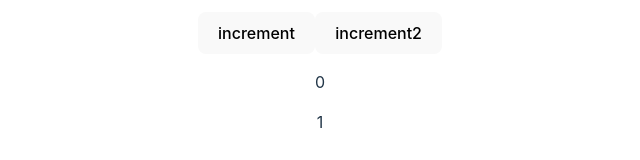
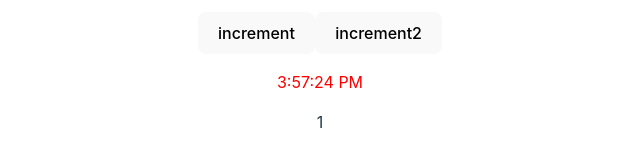
Before and after one commit to sasank2323/new_rec, a React (Vite) app: page / in a window 1280 px wide. Shown: the part 405-565 px from the top of the page, without its empty margins (320-960 px from the left). Built offline with nearby package versions, Linux system fonts and the light colour scheme.

Commit message:
css module so only one file get that css

```diff
--- a/src/Useeffectcode.jsx
+++ b/src/Useeffectcode.jsx
@@ -1,14 +1,24 @@
+import { useEffect, useState } from "react";
+import styles from './Useeffectcode.module.css';
 
-import { useEffect, useState } from "react";
 function Useeffectcode({ color }) {
+
+    // unmounting is nothing but hiding the component from the DOM so use display thats it
+    useEffect(() => {
+        return () => {
+            console.log("unmount");
+        };
+    }, [])
     const [count, setCount] = useState(0);
     const [count2, setCount2] = useState(0);
     const [time, setTime] = useState(new Date().toLocaleTimeString());
+    // this will run on updating
     useEffect(() => {
         console.log("use effect");
         setCount2(count + 1);
     }, [count]);
     // this is use effect with empty array it will run only once when the component is mounted
+    // this will only run on mounting only once
     useEffect(() => {
         console.log("use effect 20 ");
     }, []);
@@ -36,7 +46,7 @@ function Useeffectcode({ color }) {
             <h1>Useeffectcode</h1>
             <button onClick={() => setCount(count + 1)}>increment</button>
             <button onClick={() => setCount2(count2 + 1)}>increment2</button>
-            <p>{count}</p>
+            <p className={styles.heading}>{time}</p>
             <p>{count2}</p>
         </>
     );
--- /dev/null
+++ b/src/Useeffectcode.module.css
@@ -0,0 +1,5 @@
+.heading {
+    color: red;
+}
+
+/* create class like this so you can apply style to one specific component only */
```
